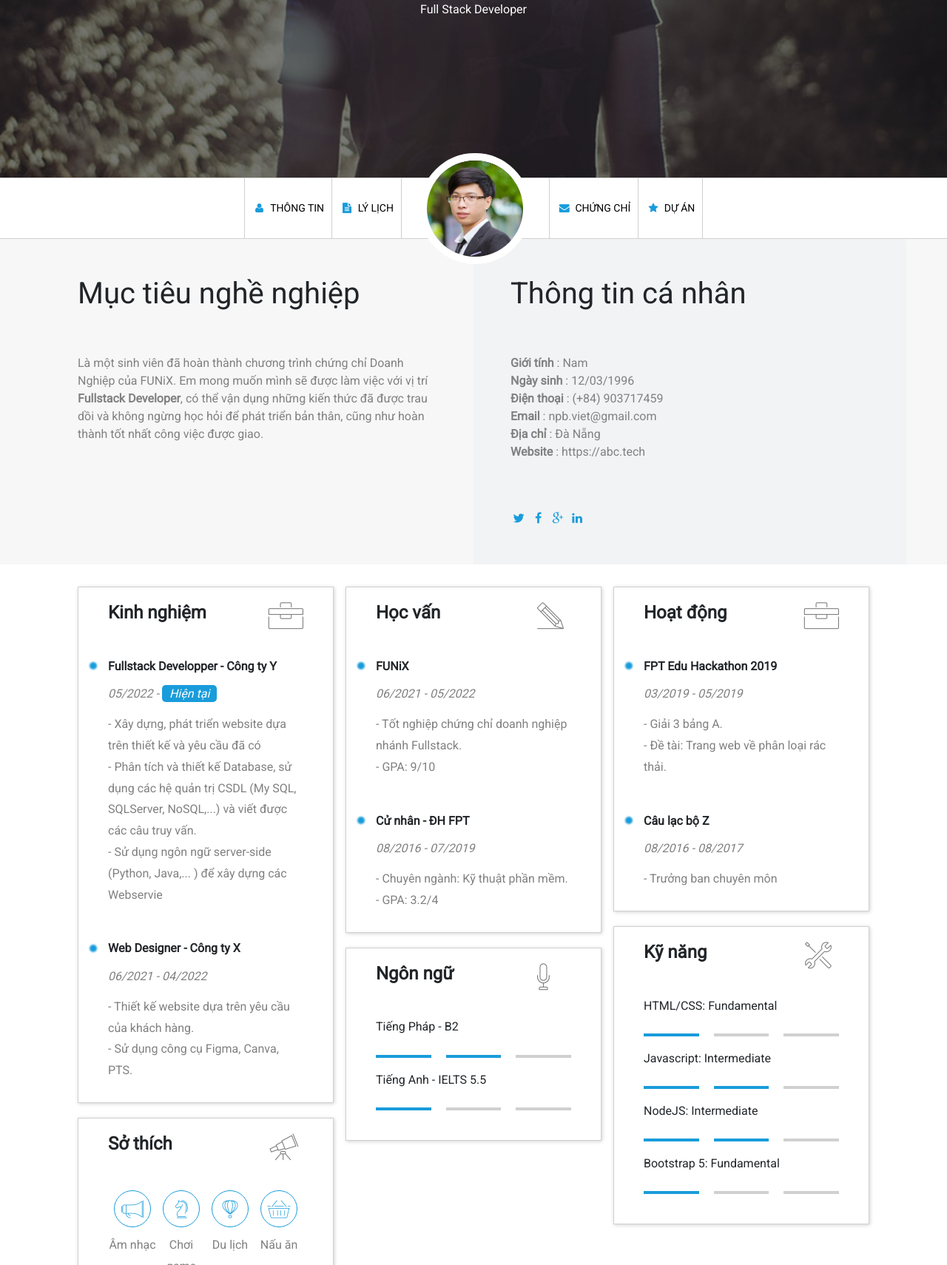
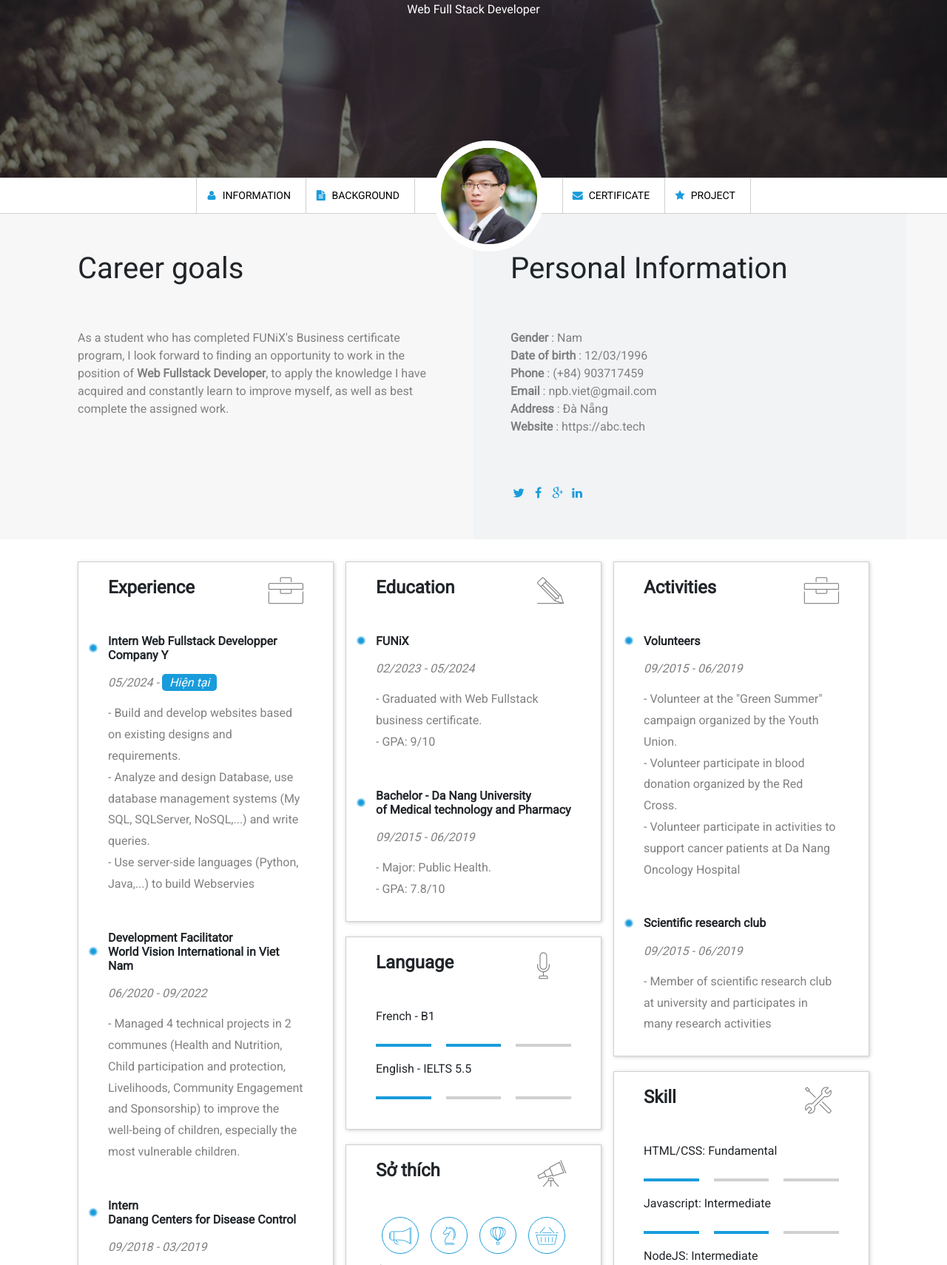
Before and after one commit to npbviet/CV, a plain HTML site: page index.html in a window 1280 px wide. Shown: the part 260-1970 px from the top of the page at 74% size. Drawn offline with nearby package versions, Linux system fonts and the light colour scheme.

Commit message:
Update 2/4

```diff
--- a/css/laptop.css
+++ b/css/laptop.css
@@ -61,7 +61,7 @@ section > .container {
   display: flex;
   justify-content: center;
   align-items: center;
-  padding: 30px 10px;
+  padding: 13px 20px 13px 10px;
   gap: 5px;
   text-decoration: none;
   align-self: stretch;
--- a/index.html
+++ b/index.html
@@ -19,50 +19,50 @@
       href="https://fonts.googleapis.com/css2?family=Roboto&display=swap"
       rel="stylesheet"
     />
-    <title>Assignment 03</title>
+    <title>Curriculum Vitea</title>
   </head>
   <body>
     <div class="header">
       <img src="./images/banner.jpg" alt="img-banner" />
       <div class="text-banner">
         <h1>Nguyễn Phan Bảo Việt</h1>
-        <span>Full Stack Developer</span>
+        <span>Web Full Stack Developer</span>
       </div>
     </div>
     <section id="nav-bar">
       <nav class="topnav">
-        <a href="#"><i class="icon-user"></i> Thông tin</a>
-        <a href="#"><i class="icon-doc-text-inv"></i> Lý lịch</a>
+        <a href="#"><i class="icon-user"></i> Information</a>
+        <a href="#"><i class="icon-doc-text-inv"></i> Background</a>
         <div class="text-nav">
           <div class="avatar">
             <img src="./images/default-avatar.jpg" alt="img-avatar" />
           </div>
         </div>
-        <a href="#"><i class="icon-mail-alt"></i> Chứng chỉ</a>
-        <a href="#"><i class="icon-star-1"></i> Dự Án</a>
+        <a href="#"><i class="icon-mail-alt"></i> Certificate </a>
+        <a href="#"><i class="icon-star-1"></i> Project </a>
       </nav>
     </section>
 
     <section id="about" class="bg-grey">
       <div class="container">
         <div id="target">
-          <h1 class="section-title">Mục tiêu nghề nghiệp</h1>
+          <h1 class="section-title">Career goals</h1>
           <p>
-            Là một sinh viên đã hoàn thành chương trình chứng chỉ Doanh Nghiệp
-            của FUNiX. Em mong muốn mình sẽ được làm việc với vị trí
-            <b>Fullstack Developer</b>, có thể vận dụng những kiến thức đã được
-            trau dồi và không ngừng học hỏi để phát triển bản thân, cũng như
-            hoàn thành tốt nhất công việc được giao.
+            As a student who has completed FUNiX's Business certificate program,
+            I look forward to ﬁnding an opportunity to work in the position of
+            <b> Web Fullstack Developer</b>, to apply the knowledge I have
+            acquired and constantly learn to improve myself, as well as best
+            complete the assigned work.
           </p>
         </div>
         <div id="personal-info">
-          <h1 class="section-title">Thông tin cá nhân</h1>
+          <h1 class="section-title">Personal Information</h1>
           <ul class="mt-40-info">
-            <li><span>Giới tính</span> : Nam</li>
-            <li><span>Ngày sinh</span> : 12/03/1996</li>
-            <li><span>Điện thoại</span> : (+84) 903717459</li>
+            <li><span>Gender</span> : Nam</li>
+            <li><span>Date of birth</span> : 12/03/1996</li>
+            <li><span>Phone</span> : (+84) 903717459</li>
             <li><span>Email</span> : npb.viet@gmail.com</li>
-            <li><span>Địa chỉ</span> : Đà Nẵng</li>
+            <li><span>Address</span> : Đà Nẵng</li>
             <li><span>Website</span> : https://abc.tech</li>
           </ul>
           <div class="personal-info-item">
@@ -79,41 +79,136 @@
       <div class="container">
         <div class="job-item">
           <div class="job-header">
-            <h1>Kinh nghiệm</h1>
+            <h1>Experience</h1>
             <i class="ic-toolbox"></i>
           </div>
           <div class="job-content">
             <div class="work-detail">
               <div class="name-work">
-                <h4>Fullstack Developper - Công ty Y</h4>
+                <h4>
+                  Intern Web Fullstack Developper <br />
+                  Company Y
+                </h4>
               </div>
               <div class="time-line">
-                <h5>05/2022 - <span class="recent">Hiện tại</span></h5>
+                <h5>05/2024 - <span class="recent">Hiện tại</span></h5>
               </div>
               <div class="work-content">
                 <h5>
-                  - Xây dựng, phát triển website dựa trên thiết kế và yêu cầu đã
-                  có<br />
-                  - Phân tích và thiết kế Database, sử dụng các hệ quản trị CSDL
-                  (My SQL, SQLServer, NoSQL,...) và viết được các câu truy
-                  vấn.<br />
-                  - Sử dụng ngôn ngữ server-side (Python, Java,... ) để xây dựng
-                  các Webservie
+                  - Build and develop websites based on existing designs and
+                  requirements.<br />
+                  - Analyze and design Database, use database management systems
+                  (My SQL, SQLServer, NoSQL,...) and write queries.<br />
+                  - Use server-side languages (Python, Java,...) to build
+                  Webservies
                 </h5>
               </div>
             </div>
             <div class="work-detail">
               <div class="name-work">
-                <h4>Web Designer - Công ty X</h4>
+                <h4>
+                  Development Facilitator <br />
+                  World Vision International in Viet Nam
+                </h4>
               </div>
               <div class="time-line">
-                <h5>06/2021 - 04/2022</h5>
+                <h5>06/2020 - 09/2022</h5>
               </div>
               <div class="work-content">
                 <h5>
-                  - Thiết kế website dựa trên yêu cầu của khách hàng.<br />
-                  - Sử dụng công cụ Figma, Canva, PTS.
+                  - Managed 4 technical projects in 2 communes (Health and
+                  Nutrition, Child participation and protection, Livelihoods,
+                  Community Engagement and Sponsorship) to improve the
+                  well-being of children, especially the most vulnerable
+                  children.
                 </h5>
+              </div>
+            </div>
+            <div class="work-detail">
+              <div class="name-work">
+                <h4>
+                  Intern <br />
+                  Danang Centers for Disease Control
+                </h4>
+              </div>
+              <div class="time-line">
+                <h5>09/2018 - 03/2019</h5>
+              </div>
+              <div class="work-content">
+                <h5>
+                  - Supervising the immunization process.<br />
+                  - Guiding people in the immunization process.<br />
+                  - Advising mothers on nutrition for mothers and children.
+                </h5>
+              </div>
+            </div>
+          </div>
+        </div>
+        <div class="job-item">
+          <div class="job-header">
+            <h1>Education</h1>
+            <i class="ic-pencil"></i>
+          </div>
+          <div class="job-content">
+            <div class="work-detail">
+              <div class="name-work">
+                <h4>FUNiX</h4>
+              </div>
+              <div class="time-line">
+                <h5>02/2023 - 05/2024</h5>
+              </div>
+              <div class="work-content">
+                <h5>
+                  - Graduated with Web Fullstack business certificate.<br />
+                  - GPA: 9/10
+                </h5>
+              </div>
+            </div>
+            <div class="work-detail">
+              <div class="name-work">
+                <h4>
+                  Bachelor - Da Nang University <br />
+                  of Medical technology and Pharmacy
+                </h4>
+              </div>
+              <div class="time-line">
+                <h5>09/2015 - 06/2019</h5>
+              </div>
+              <div class="work-content">
+                <h5>
+                  - Major: Public Health.<br />
+                  - GPA: 7.8/10
+                </h5>
+              </div>
+            </div>
+          </div>
+        </div>
+        <div class="job-item">
+          <div class="job-header">
+            <h1>Language</h1>
+            <i class="ic-mic"></i>
+          </div>
+          <div class="job-content">
+            <div class="language">
+              <div class="language-item">
+                <div class="language-name">
+                  <h5>French - B1</h5>
+                </div>
+                <div class="rate">
+                  <div class="active"></div>
+                  <div class="active"></div>
+                  <div class="non-active"></div>
+                </div>
+              </div>
+              <div class="language-item">
+                <div class="language-name">
+                  <h5>English - IELTS 5.5</h5>
+                </div>
+                <div class="rate">
+                  <div class="active"></div>
+                  <div class="non-active"></div>
+                  <div class="non-active"></div>
+                </div>
               </div>
             </div>
           </div>
@@ -146,35 +241,39 @@
         </div>
         <div class="job-item">
           <div class="job-header">
-            <h1>Học vấn</h1>
-            <i class="ic-pencil"></i>
+            <h1>Activities</h1>
+            <i class="ic-toolbox"></i>
           </div>
           <div class="job-content">
             <div class="work-detail">
               <div class="name-work">
-                <h4>FUNiX</h4>
+                <h4>Volunteers</h4>
               </div>
               <div class="time-line">
-                <h5>06/2021 - 05/2022</h5>
+                <h5>09/2015 - 06/2019</h5>
               </div>
               <div class="work-content">
                 <h5>
-                  - Tốt nghiệp chứng chỉ doanh nghiệp nhánh Fullstack.<br />
-                  - GPA: 9/10
+                  - Volunteer at the "Green Summer" campaign organized by the
+                  Youth Union. <br />
+                  - Volunteer participate in blood donation organized by the Red
+                  Cross. <br />
+                  - Volunteer participate in activities to support cancer
+                  patients at Da Nang Oncology Hospital
                 </h5>
               </div>
             </div>
             <div class="work-detail">
               <div class="name-work">
-                <h4>Cử nhân - ĐH FPT</h4>
+                <h4>Scientific research club</h4>
               </div>
               <div class="time-line">
-                <h5>08/2016 - 07/2019</h5>
+                <h5>09/2015 - 06/2019</h5>
               </div>
               <div class="work-content">
                 <h5>
-                  - Chuyên ngành: Kỹ thuật phần mềm.<br />
-                  - GPA: 3.2/4
+                  - Member of scientific research club at university and
+                  participates in many research activities
                 </h5>
               </div>
             </div>
@@ -182,70 +281,7 @@
         </div>
         <div class="job-item">
           <div class="job-header">
-            <h1>Ngôn ngữ</h1>
-            <i class="ic-mic"></i>
-          </div>
-          <div class="job-content">
-            <div class="language">
-              <div class="language-item">
-                <div class="language-name">
-                  <h5>Tiếng Pháp - B2</h5>
-                </div>
-                <div class="rate">
-                  <div class="active"></div>
-                  <div class="active"></div>
-                  <div class="non-active"></div>
-                </div>
-              </div>
-              <div class="language-item">
-                <div class="language-name">
-                  <h5>Tiếng Anh - IELTS 5.5</h5>
-                </div>
-                <div class="rate">
-                  <div class="active"></div>
-                  <div class="non-active"></div>
-                  <div class="non-active"></div>
-                </div>
-              </div>
-            </div>
-          </div>
-        </div>
-        <div class="job-item">
-          <div class="job-header">
-            <h1>Hoạt động</h1>
-            <i class="ic-toolbox"></i>
-          </div>
-          <div class="job-content">
-            <div class="work-detail">
-              <div class="name-work">
-                <h4>FPT Edu Hackathon 2019</h4>
-              </div>
-              <div class="time-line">
-                <h5>03/2019 - 05/2019</h5>
-              </div>
-              <div class="work-content">
-                <h5>
-                  - Giải 3 bảng A.<br />
-                  - Đề tài: Trang web về phân loại rác thải.
-                </h5>
-              </div>
-            </div>
-            <div class="work-detail">
-              <div class="name-work">
-                <h4>Câu lạc bộ Z</h4>
-              </div>
-              <div class="time-line">
-                <h5>08/2016 - 08/2017</h5>
-              </div>
-              <div class="work-content">
-                <h5>- Trưởng ban chuyên môn</h5>
-              </div>
-            </div>
-          </div>
-        </div>
-        <div class="job-item">
-          <div class="job-header">
-            <h1>Kỹ năng</h1>
+            <h1>Skill</h1>
             <i class="ic-tools-2"></i>
           </div>
           <div class="job-content">
@@ -297,21 +333,23 @@
     </section>
     <section id="certificate" class="bg-grey">
       <div class="container">
-        <h1 class="section-title">Chứng chỉ - Giải thưởng</h1>
+        <h1 class="section-title">Certificate - Reward</h1>
         <div class="certificate-wrapper">
           <div class="reward-1">
             <img src="./images/Cert_WEB.png" alt="img-reward" />
             <div class="text-reward">
-              <span>CHỨNG CHỈ LẬP TRÌNH WEB-FUNIX</span><br />
-              - Chứng chỉ thuộc chương trình CCDN <br />
+              <span>CERTIFICATE OF WEB DEVELOPPER-FUNIX</span><br />
+              - The certificate belongs to the business certificate program
+              <br />
               - GPA: 8.6
             </div>
           </div>
           <div class="reward-2">
             <img src="./images/Cert_PRF.png" alt="img-reward" />
             <div class="text-reward">
-              <span>CHỨNG CHỈ LẬP TRÌNH JAVASCRIPT-FUNIX</span><br />
-              - Chứng chỉ thuộc chương trình CCDN <br />
+              <span>CERTIFICATE OF JAVASCRIPT DEVELOPER-FUNIX</span><br />
+              - The certificate belongs to the business certificate program
+              <br />
               - GPA: 8.9
             </div>
           </div>
@@ -320,8 +358,9 @@
           <div class="reward-3">
             <img src="./images/Cert_DBI.png" alt="img-reward" />
             <div class="text-reward">
-              <span>CHỨNG CHỈ THIẾT KẾ DATABASE-FUNIX</span><br />
-              - Chứng chỉ thuộc chương trình CCDN <br />
+              <span>CERTIFICATE OF DATABASE DESIGN-FUNIX</span><br />
+              - The certificate belongs to the business certificate program
+              <br />
               - GPA: 8.0
             </div>
           </div>
@@ -331,51 +370,54 @@
 
     <section id="project">
       <div class="container">
-        <h1 class="section-title">Dự án</h1>
+        <h1 class="section-title">Project</h1>
         <div class="project-body">
           <div class="project-1">
             <img src="./images/project_1.png" alt="img-project" />
             <div class="row">
               <div class="project-title">
-                <a href="indexweb.html">CV CÁ NHÂN</a>
+                <a href="indexweb.html">Personal CV</a>
               </div>
             </div>
             <div class="row-bold">
               <div class="project-decoration">
-                <div class="item-1"><span class="year">2021</span></div>
+                <div class="item-1"><span class="year">2023</span></div>
                 <div class="item-2">
                   <i class="icon-user-1"></i>
                   <span class="project-decoration-name">FUNIX</span>
                 </div>
                 <div class="item-3">
                   <i class="icon-lamp"></i>
-                  <span class="project-decoration-name">Developper</span>
+                  <span class="project-decoration-name">Developer</span>
                 </div>
               </div>
             </div>
             <div class="project-table">
               <div class="row">
                 <div class="left">
-                  <p>Mô tả</p>
+                  <p>Description</p>
                 </div>
                 <div class="right">
                   <p>
-                    Trang web CV cá nhân online. Gồm các thông tin cá nhân cũng
-                    như kỹ năng nghề nghiệp.
+                    Online personal CV website. Includes personal information as
+                    well as professional skills.
                   </p>
                 </div>
               </div>
               <div class="row">
                 <div class="left">
-                  <p>Nhiệm vụ</p>
+                  <p>Mission</p>
                 </div>
                 <div class="right">
-                  <p>- Phát triển - Review code - Tối ưu code - Xử lí lỗi</p>
+                  <p>
+                    - Development - Code review - Code optimization - Error
+                    handling
+                  </p>
                 </div>
               </div>
               <div class="row">
                 <div class="left">
-                  <p>Công nghệ</p>
+                  <p>Technology</p>
                 </div>
                 <div class="right">
                   <p>- HTML, CSS.</p>
@@ -387,46 +429,48 @@
             <img src="./images/project_2.png" alt="img-project" />
             <div class="row">
               <div class="project-title">
-                <a href="indexweb.html">TRANG WEB QUẢN LÝ THÚ CƯNG</a>
+                <a href="indexweb.html">WEB OF PET MANAGEMENT</a>
               </div>
             </div>
             <div class="row-bold">
               <div class="project-decoration">
-                <div class="item-1"><span class="year">2021</span></div>
+                <div class="item-1"><span class="year">2023</span></div>
                 <div class="item-2">
                   <i class="icon-user-1"></i>
                   <span class="project-decoration-name">FUNIX</span>
                 </div>
                 <div class="item-3">
                   <i class="icon-lamp"></i>
-                  <span class="project-decoration-name">Developper</span>
+                  <span class="project-decoration-name">Developer</span>
                 </div>
               </div>
             </div>
             <div class="project-table">
               <div class="row">
                 <div class="left">
-                  <p>Mô tả</p>
+                  <p>Description</p>
                 </div>
                 <div class="right">
                   <p>
-                    Ứng dụng giúp quản lý thú cưng như: Cân nặng, giống, tình
-                    trạng tiêm chủng,...B class="item-1"ao gồm các chức năng
-                    thêm/sửa/xóa.
+                    The application helps manage pets such as: Weight, breed,
+                    vaccination status,...Including add/edit/delete functions.
                   </p>
                 </div>
               </div>
               <div class="row">
                 <div class="left">
-                  <p>Nhiệm vụ</p>
+                  <p>Mission</p>
                 </div>
                 <div class="right">
-                  <p>- Phát triển - Review code - Tối ưu code - Xử lí lỗi</p>
+                  <p>
+                    - Development - Code review - Code optimization - Error
+                    handling
+                  </p>
                 </div>
               </div>
               <div class="row">
                 <div class="left">
-                  <p>Công nghệ</p>
+                  <p>Technology</p>
                 </div>
                 <div class="right">
                   <p>- HTML, CSS.</p>
@@ -438,45 +482,48 @@
             <img src="./images/project_3.png" alt="img-project" />
             <div class="row">
               <div class="project-title">
-                <a href="indexweb.html">TRANG WEB XEM TIN TỨC</a>
+                <a href="indexweb.html">WEB OF READ NEWS</a>
               </div>
             </div>
             <div class="row-bold">
               <div class="project-decoration">
-                <div class="item-1"><span class="year">2021</span></div>
+                <div class="item-1"><span class="year">2023</span></div>
                 <div class="item-2">
                   <i class="icon-user-1"></i>
                   <span class="project-decoration-name">FUNIX</span>
                 </div>
                 <div class="item-3">
                   <i class="icon-lamp"></i>
-                  <span class="project-decoration-name">Developper</span>
+                  <span class="project-decoration-name">Developer</span>
                 </div>
               </div>
             </div>
             <div class="project-table">
               <div class="row">
                 <div class="left">
-                  <p>Mô tả</p>
+                  <p>Description</p>
                 </div>
                 <div class="right">
                   <p>
-                    Trang web xem tin tức từ nhiều nguồn khác nhau, người dùng
-                    có thể tìm kiếm các tin tức dựa trên từ khóa.
+                    The website views news from many different sources, users
+                    can search for news based on keywords.
                   </p>
                 </div>
               </div>
               <div class="row">
                 <div class="left">
-                  <p>Nhiệm vụ</p>
+                  <p>Mission</p>
                 </div>
                 <div class="right">
-                  <p>- Phát triển - Review code - Tối ưu code - Xử lí lỗi</p>
+                  <p>
+                    - Development - Code review - Code optimization - Error
+                    handling
+                  </p>
                 </div>
               </div>
               <div class="row">
                 <div class="left">
-                  <p>Công nghệ</p>
+                  <p>Technology</p>
                 </div>
                 <div class="right">
                   <p>- HTML, CSS.</p>
```
